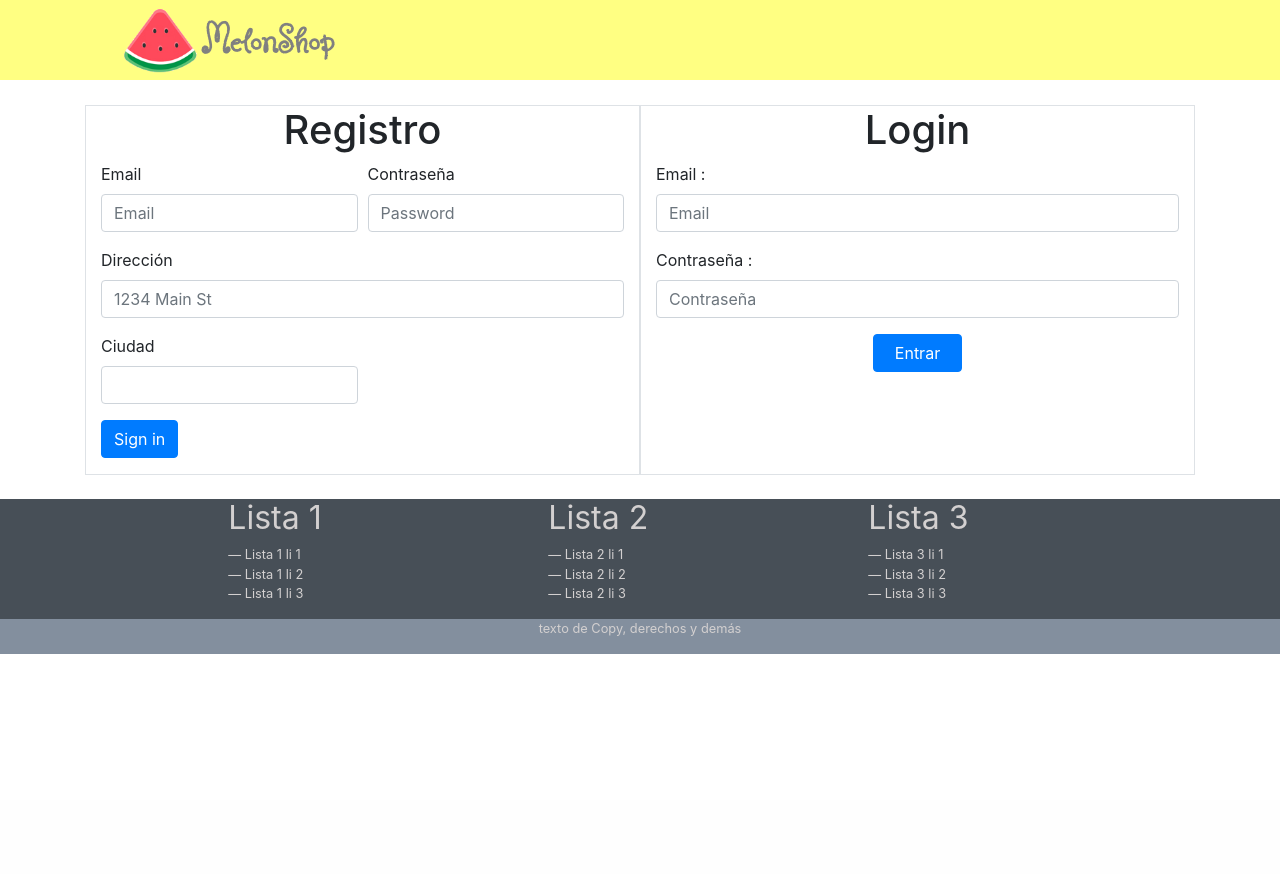
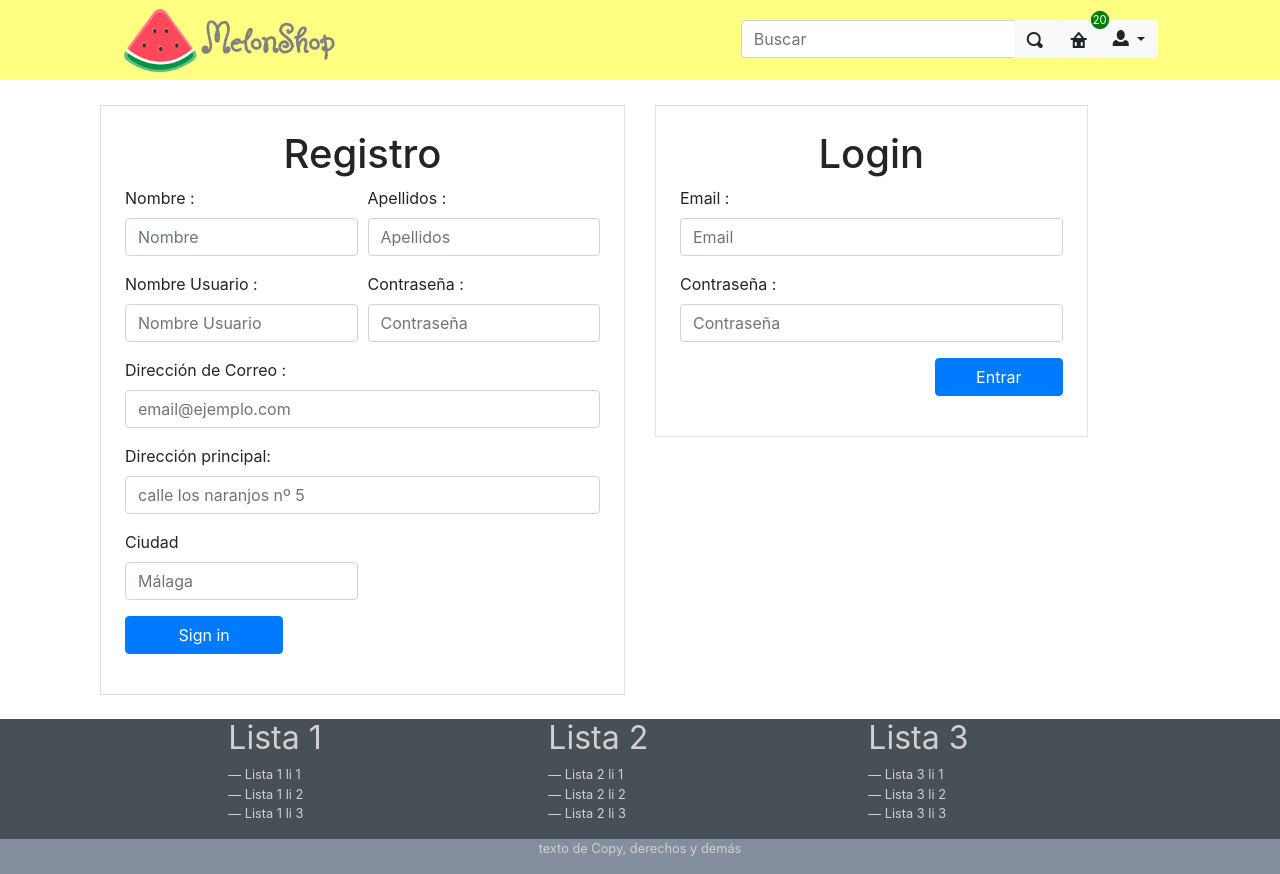
Before and after one commit to ipradasgomez/melonshop, a PHP site: page /login.php in a window 1280 px wide. Before the commit the page ends 654 px from the top, so only its background shows below. Run offline with PHP 8.4, Linux system fonts and the light colour scheme; data that the repository does not hold is empty; style sheets or scripts are compiled from the project's sources.

Commit message:
Login/registro terminado

```diff
--- a/init/init.php
+++ b/init/init.php
@@ -8,7 +8,7 @@
 
 	/*Configuramos las opciones iniciales de Smarty*/
 	$smarty->force_compile = true; /*Poner a false en producción*/
-	$smarty->debugging = true; /*Poner a false en producción*/
+	$smarty->debugging = false; /*Poner a false en producción*/
 	$smarty->caching = false; /*Aumenta el rendimiento si está a true*/
 	$smarty->cache_lifetime = 120;
 
--- a/web/templates/index.tpl
+++ b/web/templates/index.tpl
@@ -1,4 +1,4 @@
-{include file="header.tpl" title="Melon Shop" new=$new logoTitle="MelonShop" mostrarBarra=true usuarioConectado=$usuarioConectado}
+{include file="header.tpl" title="Melon Shop" new=$new logoTitle="MelonShop" mostrarBarra=true usuarioConectado=false}
     <div class="row">
         <div class="card-columns">
             {for $foo=1 to 15}
--- a/web/templates/login.tpl
+++ b/web/templates/login.tpl
@@ -1,34 +1,54 @@
-{include file="header.tpl" title="Melon Shop" new=$new logoTitle="MelonShop" mostrarBarra=false usuarioConectado=false}
-
+{include file="header.tpl" title="Melon Shop" new=20 logoTitle="MelonShop" mostrarBarra=true usuarioConectado=false}
 <div class="container">
     <div class="row">
-        <div class="col-6 registro border">
-            <h1 class="text-center">Registro</h1>
+        <div class="col-12 col-md-6 registro order-2 order-md-1">
+            <div class="contenedor border p-4">
+                <h1 class="text-center col-12">Registro</h1>
                 <form>
                     <div class="form-row">
                         <div class="form-group col-md-6">
-                            <label for="inputEmail4">Email</label>
-                            <input type="email" class="form-control" id="inputEmail4" placeholder="Email">
+                            <label for="inputEmail4">Nombre :</label>
+                            <input type="text" class="form-control" id="inputNombre" placeholder="Nombre">
                         </div>
                         <div class="form-group col-md-6">
-                            <label for="inputPassword4">Contraseña</label>
-                            <input type="password" class="form-control" id="inputPassword4" placeholder="Password">
+                            <label for="inputPassword4">Apellidos :</label>
+                            <input type="text" class="form-control" id="inputApellidos" placeholder="Apellidos">
                         </div>
                     </div>
-                        <div class="form-group">
-                          <label for="inputAddress">Dirección</label>
-                          <input type="text" class="form-control" id="inputAddress" placeholder="1234 Main St">
+                    <div class="form-row">
+                        <div class="form-group col-md-6">
+                            <label for="inputAddress">Nombre Usuario :</label>
+                            <input type="text" class="form-control" id="inputNombreUsuario" placeholder="Nombre Usuario">
+                        </div>
+                        <div class="form-group col-md-6">
+                            <label for="inputAddress">Contraseña :</label>
+                            <input type="password" class="form-control" id="inputContrasena" placeholder="Contraseña">
+                        </div>
+                    </div>
+                    <div class="form-row">
+                        <div class="form-group col-12">
+                            <label for="inputAddress">Dirección de Correo :</label>
+                            <input type="email" class="form-control" id="inputCorreo" placeholder="email@ejemplo.com">
+                        </div>
+                    </div>
+                    <div class="form-row">
+                        <div class="form-group col-12">
+                            <label for="inputAddress">Dirección principal:</label>
+                            <input type="text" class="form-control" id="inputDireccionPrincipal" placeholder="calle los naranjos nº 5">
+                        </div>
                     </div>
                     <div class="form-row">
                         <div class="form-group col-md-6">
                             <label for="inputCity">Ciudad</label>
-                            <input type="text" class="form-control" id="inputCity">
+                            <input type="text" class="form-control" id="inputCiudad" placeholder="Málaga">
                         </div>
                     </div>
-                        <button type="submit" class="btn btn-primary">Sign in</button>
+                    <button type="submit" class="btn btn-primary offset-4 offset-md-0 col-4">Sign in</button>
                 </form>
             </div>
-        <div class="col-6 login border">
+        </div>
+        <div class="col-12 col-md-5 login order-1 order-md-2">
+            <div class="contenedor border p-4">
                 <h1 class="text-center">Login</h1>
                 <form>
                     <div class="form-row">
@@ -40,11 +60,11 @@
                             <label for="exampleInputPassword1">Contraseña :</label>
                             <input type="password" class="form-control" id="exampleInputPassword1" placeholder="Contraseña">
                         </div>
-                    <button type="submit" class="btn btn-primary offset-5 col-2">Entrar</button>
                     </div>
+                    <button type="submit" class="btn btn-primary offset-4 offset-md-8 col-4 col-md-4">Entrar</button>
                 </form>
             </div>
         </div>
     </div>
-
+</div>
 {include file="footer.tpl"}
```
Lines whose indentation alone changed are shown as unchanged.
